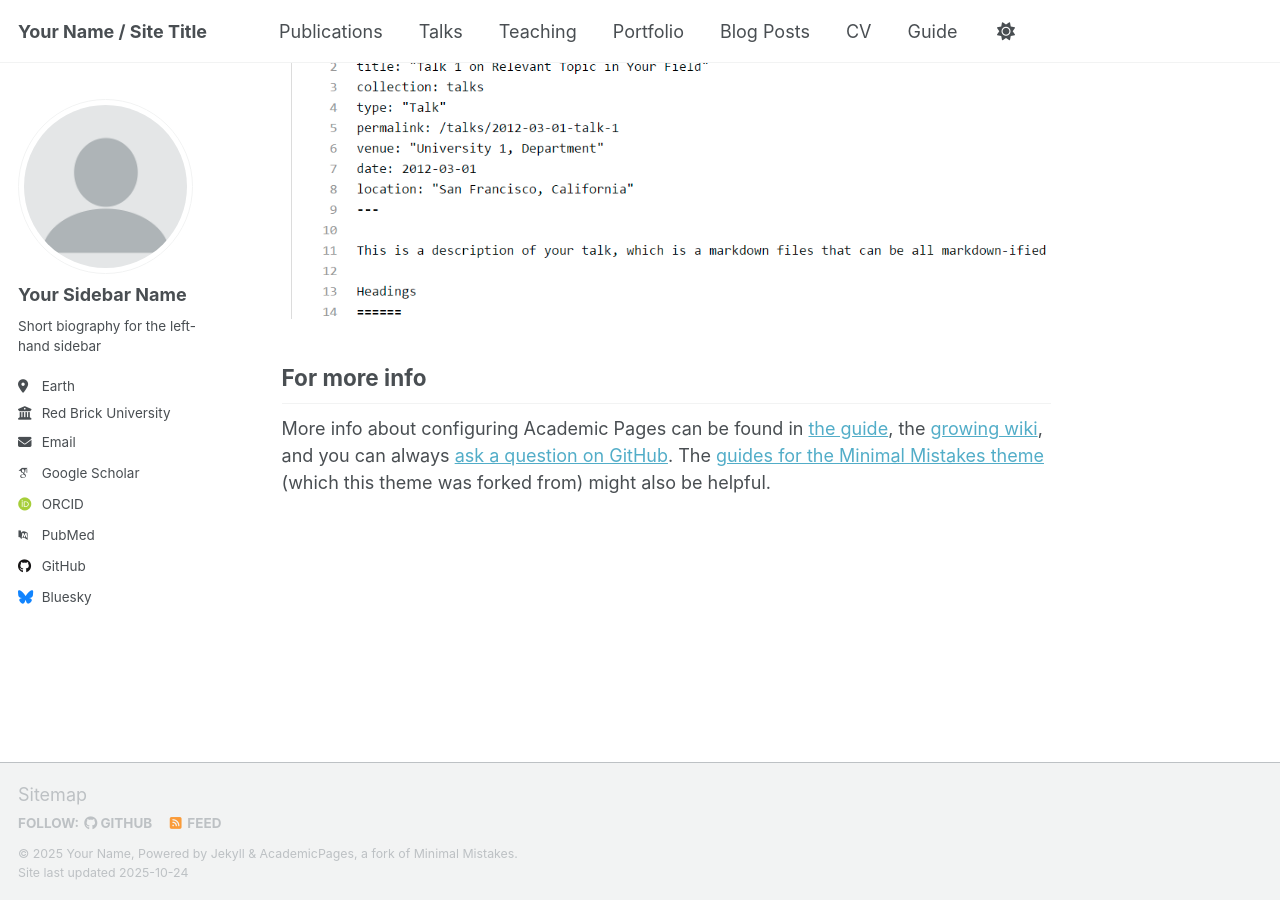
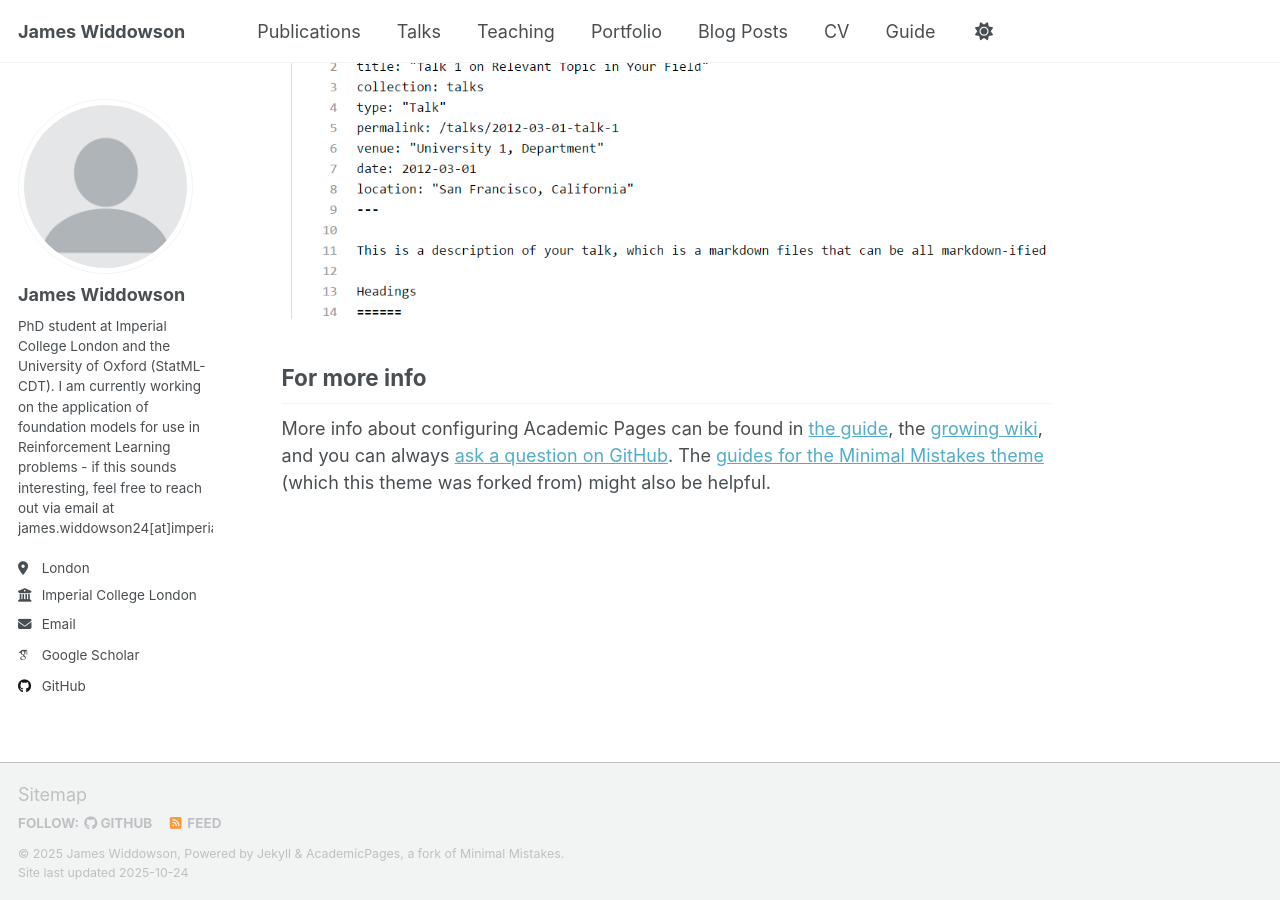
Before and after one commit to james-widdowson/james-widdowson.github.io, a Jekyll site: the page built from _pages/about.md, in a window 1280 px wide and 900 px high, scrolled down 2880 px. Built offline with Jekyll 4.4.1, drawn with Linux system fonts in a browser that asks for light colours; some web fonts are replaced; a script that is not in the unit is left out.

Commit message:
Update personal details in _config.yml
Updated personal information in the configuration file.

```diff
--- a/_config.yml
+++ b/_config.yml
@@ -9,11 +9,11 @@
 # Basic Site Settings
 locale                   : "en-US"
 site_theme               : "default" # Currently available options are "default", "air"
-title                    : "Your Name / Site Title"
+title                    : "James Widdowson"
 title_separator          : "-"
-name                     : &name "Your Name"
-description              : &description "Your Name's academic portfolio"   # Update this with a general description of your site, this is the default if not overridden by a page
-url                      : https://academicpages.github.io # The base hostname & protocol for your site e.g. "https://[your GitHub username].github.io",
+name                     : &name "James Widdowson"
+description              : &description "James Widdowson's personal website"   # Update this with a general description of your site, this is the default if not overridden by a page
+url                      : https://james-widdowson.github.io # The base hostname & protocol for your site e.g. "https://[your GitHub username].github.io",
                                                            # or if you already have some other page hosted on Github then use "https://[your GitHub username].github.io/[Your Repo Name]"
 baseurl                  : "" # the subpath of your site, e.g. "/blog"
 repository               : "academicpages/academicpages.github.io"
@@ -24,13 +24,13 @@ repository               : "academicpages/academicpages.github.io"
 author:
   # Biographic information
   avatar           : "profile.png"
-  name             : "Your Sidebar Name"
+  name             : "James Widdowson"
   pronouns         : # example: "she/her"
-  bio              : "Short biography for the left-hand sidebar"
-  location         : "Earth"
-  employer         : "Red Brick University"
+  bio              : "PhD student at Imperial College London and the University of Oxford (StatML-CDT). I am currently working on the application of foundation models for use in Reinforcement Learning problems - if this sounds interesting, feel free to reach out via email at james.widdowson24[at]imperial.ac.uk"
+  location         : "London"
+  employer         : "Imperial College London"
   uri              : # URL
-  email            : "none@example.org"
+  email            : "jaw124@ic.ac.uk"
 
   # Academic websites
   academia         : # URL
@@ -38,9 +38,9 @@ author:
   googlescholar    : "https://scholar.google.com/citations?user=PS_CX0AAAAAJ"
   inspire-hep      : # URL
   impactstory      : # URL
-  orcid            : "https://orcid.org/yourorcidurl"
+  orcid            : #
   semantic         : # URL
-  pubmed           : "https://www.ncbi.nlm.nih.gov/pubmed/?term=john+snow"
+  pubmed           : #
   researchgate     : # URL
   scopus           : # URL
 
@@ -48,13 +48,13 @@ author:
   bitbucket        : # Username - Update with your username on the site
   codepen          : # Username
   dribbble         : # Username
-  github           : "academicpages"
+  github           : "https://github.com/james-widdowson"
   kaggle           : # Username
   stackoverflow    : # User number or user number and name (i.e., use "1" or "1/jeff-atwood")
 
   # Social media
   artstation       : # Username
-  bluesky          : "bsky.app" # Replace this with you Bluesky username
+  bluesky          : # Replace this with you Bluesky username
   facebook         : # Username
   flickr           : # Username
   foursquare       : # Username
```
